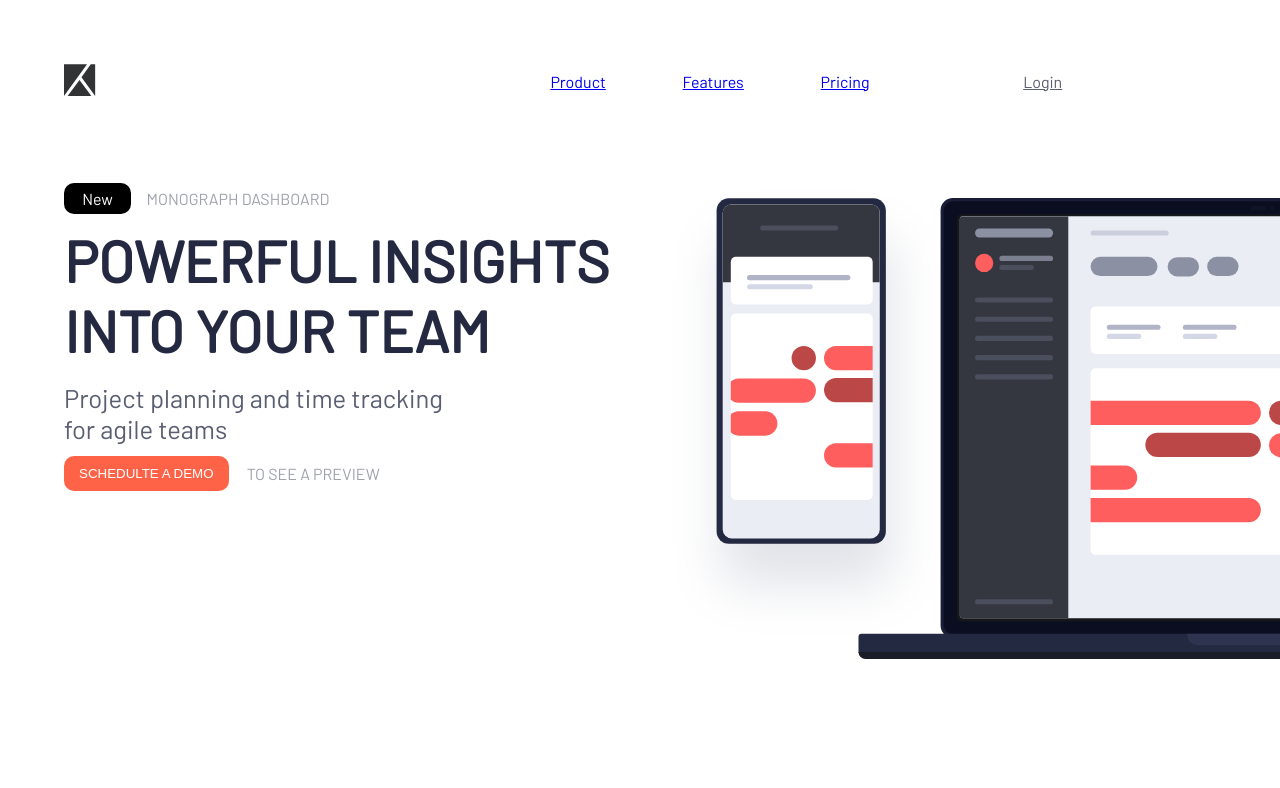
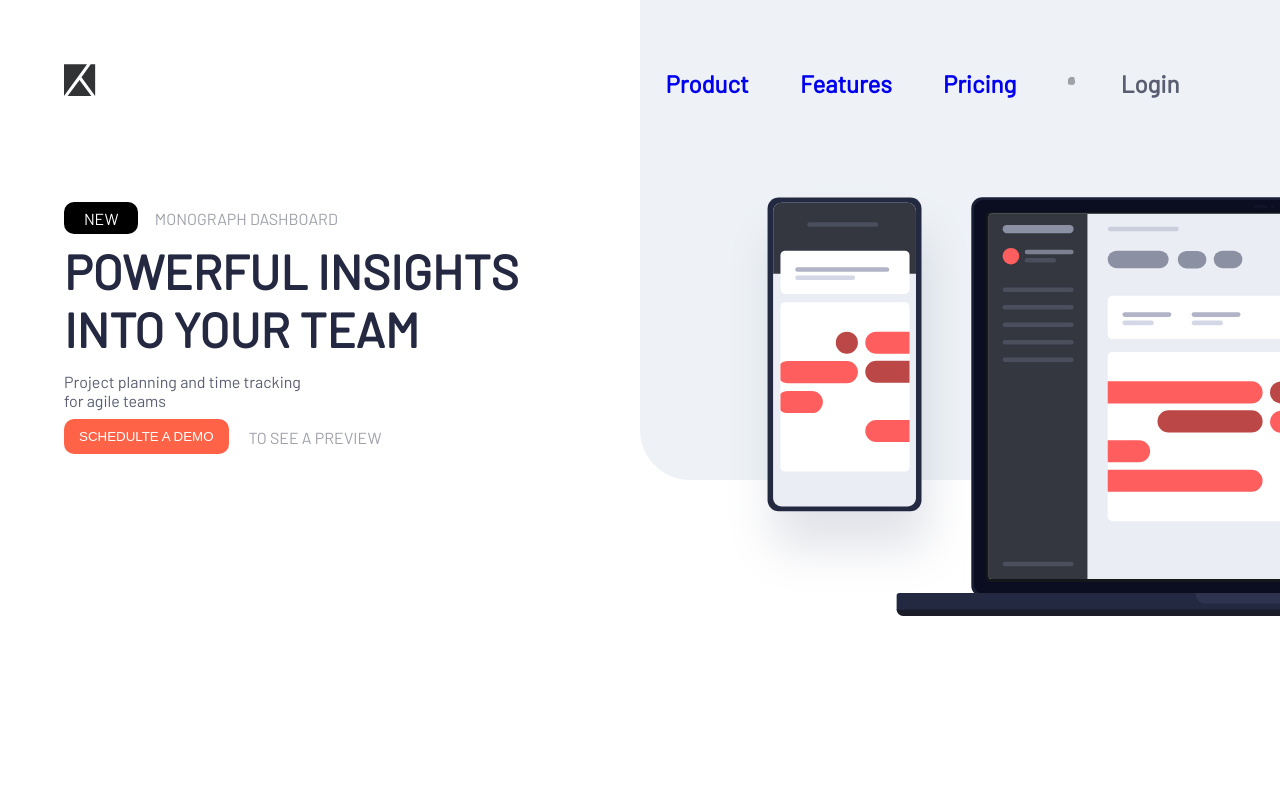
Before and after one commit to samir324/projet_professionnel_1, a website: page index.html in a window 1280 px wide. Drawn offline with Linux system fonts and the light colour scheme.

Commit message:
modifitaion

```diff
--- a/index.html
+++ b/index.html
@@ -18,32 +18,37 @@
 
   <div class="dropdown">
 
-    <img class="logoImg" src="images/logo.svg" alt="">
+    <img class="dropdown__logoImg" src="images/logo.svg" alt="">
     <input type="checkbox" id="checkbox_toggle">
     <label for="checkbox_toggle" class="toggle"><img id="img1" src="./images/icon-hamburger.svg" alt="burger"></label>
     <label for="checkbox_toggle" class="toggle2"><img id="img2" src="./images/icon-close.svg" alt="burger"></label>
+    <div class="dropdown__bg"></div>
     <ul class="back">
       <li><a href="#">Product</a></li>
       <li><a href="#">Features</a></li>
       <li><a href="#">Pricing</a></li>
-        <li class="line"><div></div></li>
+      <li class="line"><span>
+          <hr> </span> </li>
       <li><a href="#" class="login">Login</a></li>
     </ul>
   </div>
   <section class="container">
-    <div class="container-part2">
-        <img alt="img" src="images/illustration-devices.svg" class="image">
+    <div class="container__part2">
+      <div class="container__part2__image">
+        <img alt="img" src="images/illustration-devices.svg">
       </div>
-    <div class="container-part1">
-        <p class="para1">
-            <span class="btnnew">New</span> <span class="title-grey">MONOGRAPH DASHBOARD</span>
+    </div>
+    <div class="container__part1">
+      <p class="container__part1__para1">
+        <span class=" container__part1__para1--btnnew">NEW</span>
+        <span class=" container__part1__para1--title-grey">MONOGRAPH DASHBOARD</span>
       </p>
       <h1>POWERFUL INSIGHTS <br> INTO YOUR TEAM</h1>
 
-        <p class="para2">Project planning and time tracking <br> for agile teams</p>
-        <div class="bottom">
-            <button class="btnschedule ">SCHEDULTE A DEMO</button>
-            <p class="title-grey2">TO SEE A PREVIEW </p>
+      <p class="container__part1__para2">Project planning and time tracking <br> for agile teams</p>
+      <div class="container__part1__bottom">
+        <button class="container__part1__bottom--btnschedule ">SCHEDULTE A DEMO</button>
+        <p class="container__part1__bottom--title-grey2">TO SEE A PREVIEW </p>
       </div>
     </div>
 
--- /dev/null
+++ b/scss/_container.scss
@@ -0,0 +1,137 @@
+@mixin media($size) {
+    @media screen and (min-width: $size) {
+        @content;
+    }
+}
+
+$dark-blue: #242941;
+$grey-blue: #5a5e71;
+$grey: #9fa1ab;
+$light: #eef2f6;
+$light-gray-blue: #eef2f6;
+
+.container {
+    margin-top: 20%;
+
+    &__part2 {
+
+        &__image {
+            position: relative;
+            right: 0;
+            overflow: hidden;
+            width: 100%;
+
+        }
+
+
+        & img {
+
+           width:   130%;
+           margin-bottom: 30%;
+            @include media(900px) {
+                width: 160%;
+            }
+
+            @include media(400px) {
+                width: 160%;
+            }
+        }
+
+    }
+
+    &__part1 {
+
+        padding-left: 5%;
+        width: 90%;
+        @include media(400px) {
+
+          margin-top: 20px;
+        }
+
+
+        &__para2 {
+
+            font-size: 1rem;
+            margin: .3em 0;
+            color: $grey-blue;
+
+
+
+        }
+
+        &__para1 {
+
+            &--btnnew {
+                background-color: black;
+                color: white;
+                border-radius: 10px;
+                padding: 1% 3%;
+                margin-right: 2%;
+            }
+
+            &--title-grey {
+                color: $grey;
+            }
+        }
+
+        & h1 {
+            font-family: 'Barlow', sans-serif;
+            font-weight: 700;
+            font-size: 2rem;
+            margin: .3em 0;
+            color: $dark-blue;
+
+            @include media(900px) {
+                // font-weight: 700;
+                font-size: 3rem;
+                font-family: 'Barlow', sans-serif;
+            }
+        }
+
+        &__bottom {
+            display: flex;
+            flex-direction: row;
+
+            &--title-grey2 {
+                color: $grey;
+                margin-top: 2%;
+                margin-left: 3%;
+            }
+
+            &--btnschedule {
+                background-color: tomato;
+                margin-right: 2%;
+                border: none;
+                margin: .3em 0;
+                border-radius: 10px;
+                padding: 10px 15px;
+                color: white;
+            }
+        }
+
+    }
+}
+
+
+
+
+
+
+
+
+@media (min-width:400px) {
+
+
+    .container {
+
+        display: flex;
+        flex-direction: row-reverse;
+        margin-top: 7%;
+
+
+    }
+
+
+
+
+}
--- a/scss/_menu.scss
+++ b/scss/_menu.scss
@@ -0,0 +1,172 @@
+@mixin media($size) {
+    @media screen and (min-width: $size) {
+        @content;
+    }
+}
+
+$dark-blue: #242941;
+$grey-blue: #5a5e71;
+$grey: #9fa1ab;
+$light: #eef2f6;
+$light-gray-blue: #eef2f6;
+
+* {
+    margin: 0;
+    padding: 0;
+}
+
+
+body {
+    width: 100%;
+    font-family: 'Barlow', sans-serif;
+
+    .dropdown {
+
+        &__logoImg {
+            margin-left: 5%;
+            margin-top: 5%;
+        }
+
+
+        &__bg {
+            position: absolute;
+            top: 0;
+            right: 0;
+            width: 50vw;
+            height: 60vh;
+            border-bottom-left-radius: 50px;
+            background: $light-gray-blue;
+            z-index: -1;
+        }
+    }
+}
+
+input[type=checkbox] {
+    display: none;
+    margin-top: 5%;
+    margin-right: 5%;
+
+}
+
+.toggle,
+.toggle2 {
+    float: right;
+    margin-top: 5%;
+    margin-right: 5%;
+
+}
+
+.toggle2 {
+    position: relative;
+    z-index: 1;
+    margin-right: -6%;
+    visibility: hidden;
+}
+
+ul {
+    display: none;
+    width: 70%;
+    height: 20%;
+    margin: auto;
+    background: #fff;
+    z-index: 1;
+    position: absolute;
+    margin-left: 10%;
+    text-align: center;
+    list-style: none;
+    // padding: 20px 0;
+    padding: 2em 0;
+
+    box-shadow: 0px 5px 10px #00000050;
+
+    & li {
+        color: black;
+        font-weight: 700;
+        font-size: 1.5em;
+        margin: 2%;
+        padding-bottom: 5px;
+        & a{
+            text-decoration: none;
+        }
+    }
+
+    .login {
+        color: $grey-blue;
+    }
+
+}
+
+input[type=checkbox]:checked~ul {
+    display: block
+}
+
+input[type=checkbox]:checked~.toggle {
+    visibility: hidden;
+}
+
+input[type=checkbox]:checked~.toggle2 {
+    visibility: visible;
+}
+
+@media (min-width:900px) {
+    ul {
+
+        display: flex;
+        flex-direction: row;
+
+        width: 40%;
+        // height: 0;
+        right: 0;
+        left: 40%;
+        top: 4%;
+        position: absolute;
+        z-index: 1;
+        // margin-left: 3;
+        // margin-right: 0;
+
+        // padding: 4% 5% -5% 0;
+        background: none;
+        box-shadow: none;
+
+
+
+    }
+
+
+    .line {
+        padding-top: 1.5%;
+        span {
+
+
+            hr {
+                width: 300%;
+                height: 5%;
+                border-radius: 5px;
+
+                background-color: $grey;
+            }
+
+        }
+    }
+
+    ul li {
+        margin: 1% 5%;
+        color: black;
+        & a{
+            &:hover{
+                text-decoration:underline;
+            }
+
+        }
+    }
+
+    input[type=checkbox]:checked~ul {
+        display: none;
+    }
+
+    .toggle,
+    .toggle2 {
+        display: none;
+    }
+
+}
--- a/scss/style.scss
+++ b/scss/style.scss
@@ -1,234 +1,6 @@
-@import "_header.scss";
+@import "_container.scss";
 @import "_menu.scss";
 @import "_footer";
 @import "_sectionleftright.scss";
 @import url('https://fonts.googleapis.com/css?family=Barlow+Condensed:400,700&display=swap');
 @import url('https://fonts.googleapis.com/css?family=Barlow&display=swap');
-
-@mixin media($size) {
-    @media screen and (min-width: $size) {
-        @content;
-    }
-}
-
-$dark-blue: #242941;
-$grey-blue: #5a5e71;
-$grey: #9fa1ab;
-$light: #eef2f6;
-* {
-    margin: 0;
-    padding: 0;
-}
-
-
-body {
-    font-family: 'Barlow', sans-serif;
-
-}
-input[type=checkbox] {
-    display: none;
-    margin-top: 5%;
-    margin-right: 5%;
-}
-
-
-.toggle,
-.toggle2 {
-    float: right;
-    margin-top: 5%;
-    margin-right: 5%;
-}
-
-.toggle2 {
-    visibility: hidden;
-
-
-
-}
-
-
-
-
-ul {
-    display: none;
-    width: 40%;
-    height: 20%;
-    margin: auto;
-    background:$light;
-    z-index: 1;
-    position: absolute;
-    left: 35%;
-    text-align: center;
-    list-style: none;
-    padding: 5% 0%;
-
-}
-ul li{
-    margin: 2%;
-    padding-bottom: 5%;
-}
-.logoImg{
-    margin-left: 5%;
-    margin-top: 5%;
-}
-
-
-input[type=checkbox]:checked~ul {
-    display: block
-}
-
-input[type=checkbox]:checked~.toggle {
-    visibility: hidden;
-}
-
-input[type=checkbox]:checked~.toggle2 {
-    visibility: visible;
-}
-
-.container-part2 {
-
-    overflow: hidden;
-    width: 100%;
-
-
-}
-.para2{
-
-    font-size: 5vw;
-    margin: .3em 0;
-    color: $grey-blue;
-    @include media(600px){
-
-        font-size: 2vw;
-        font-family: 'Barlow', sans-serif;
-    }
-
-}
-.line div{
-    width: 2%;
-    height: 2%;
-    background-color: $grey;
-}
-.image{
-    width: 135%;
-    @include media(900px){
-        width: 160%;
-    }
-    @include media(600px){
-        width: 160%;
-    }
-}
-.btnnew{
-    background-color: black;
-    color: white;
-    border-radius: 10px  ;
-    padding: 1% 3% ;
-    margin-right: 2%;
-}
-.bottom{
-    display: flex;
-    flex-direction: row;
-}
-.btnschedule{
-    background-color: tomato;
-    margin-right: 2%;
-    border: none;
-    margin: .3em 0;
-    border-radius: 10px;
-    padding: 10px 15px;
-    color: white;
-}
-.container-part1{
-    margin-left: 5%;
-    width:100%;
-}
-.container-part1 h1{
-    font-weight: 700;
-    font-size: 10vw;
-    margin: .3em 0;
-    color: $dark-blue;
-
-    @include media(600px){
-        font-weight: 700;
-        font-size: 4.5vw;
-        font-family: 'Barlow', sans-serif;
-    }
-}
-.container{
-    top: 20%;
-}
-.title-grey{
-    color: $grey;
-}
-.title-grey2{
-    color: $grey;
-    margin-top: 2%;
-    margin-left: 3%;
-}
-@media (min-width:600px){
-
-
-    .container{
-
-        display: flex;
-        flex-direction: row-reverse;
-        margin-top: 7%;
-
-
-    }
-
-
-
-
-}
-
-@media (min-width:900px){
-    ul {
-        display: flex;
-        flex-direction: row;
-       padding-right: 0;
-        width: 60%;
-        height: 0;
-        right: 0;
-        left: 0;
-        top: 0;
-        position: absolute;
-        z-index: 1;
-        margin-left: 40%;
-        padding: 2% 2% -5% ;
-        background: none;
-        color: black;
-
-
-    }
-    .login{
-        color: $grey-blue;
-    }
-    .line div{
-        width: 2%;
-        height: 2%;
-        background-color: $grey;
-    }
-    ul li{
-        margin: 1% 5%;
-
-
-    }
-    input[type=checkbox]:checked~ul {
-        display: none;
-    }
-    // .container{
-
-    //     display: flex;
-    //     flex-direction: row-reverse;
-    //    margin-top: 8%;
-
-    // }
-    // .container-part2{
-    //     width: 100%;
-    // }
-
-    .toggle, .toggle2 {
-    display: none;
-    }
-}
```
Also changed, not shown: css/style.css, scss/_header.scss (deleted), scss/style.css (deleted), 1 other file. Lines whose indentation alone changed are shown as unchanged.
